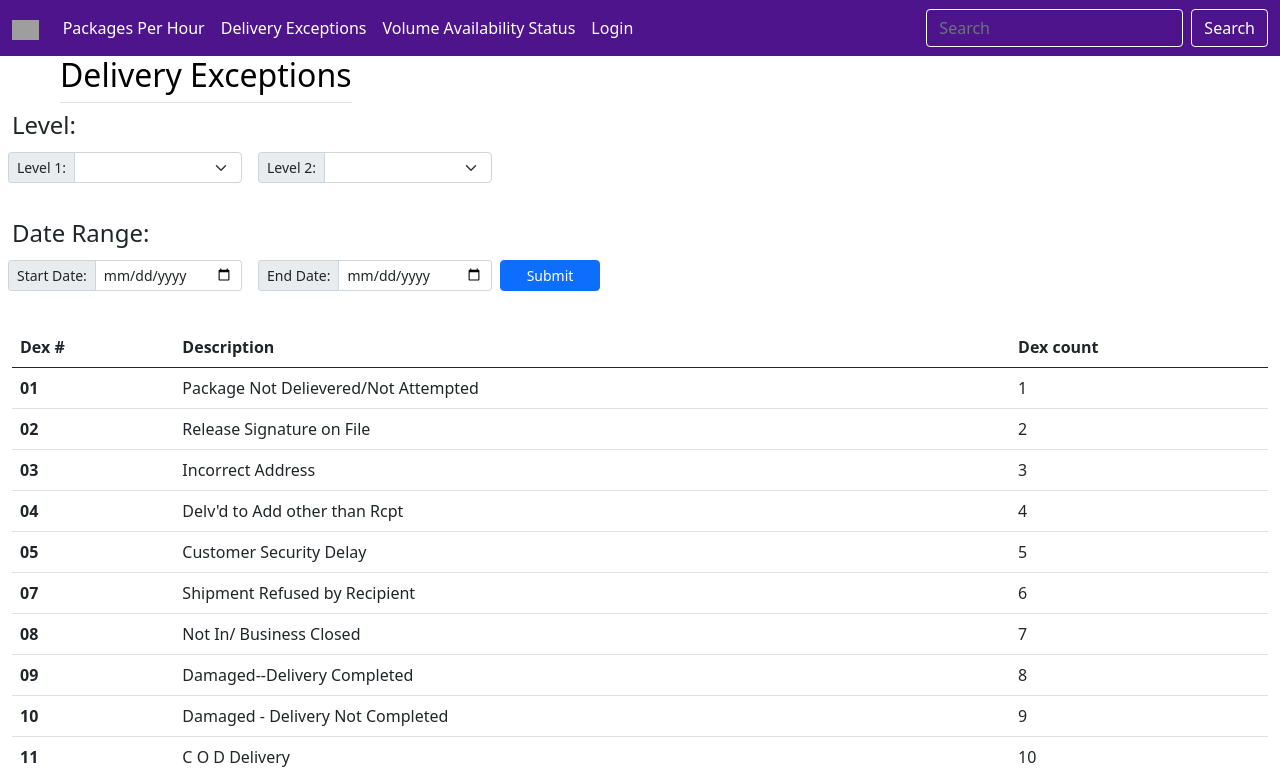
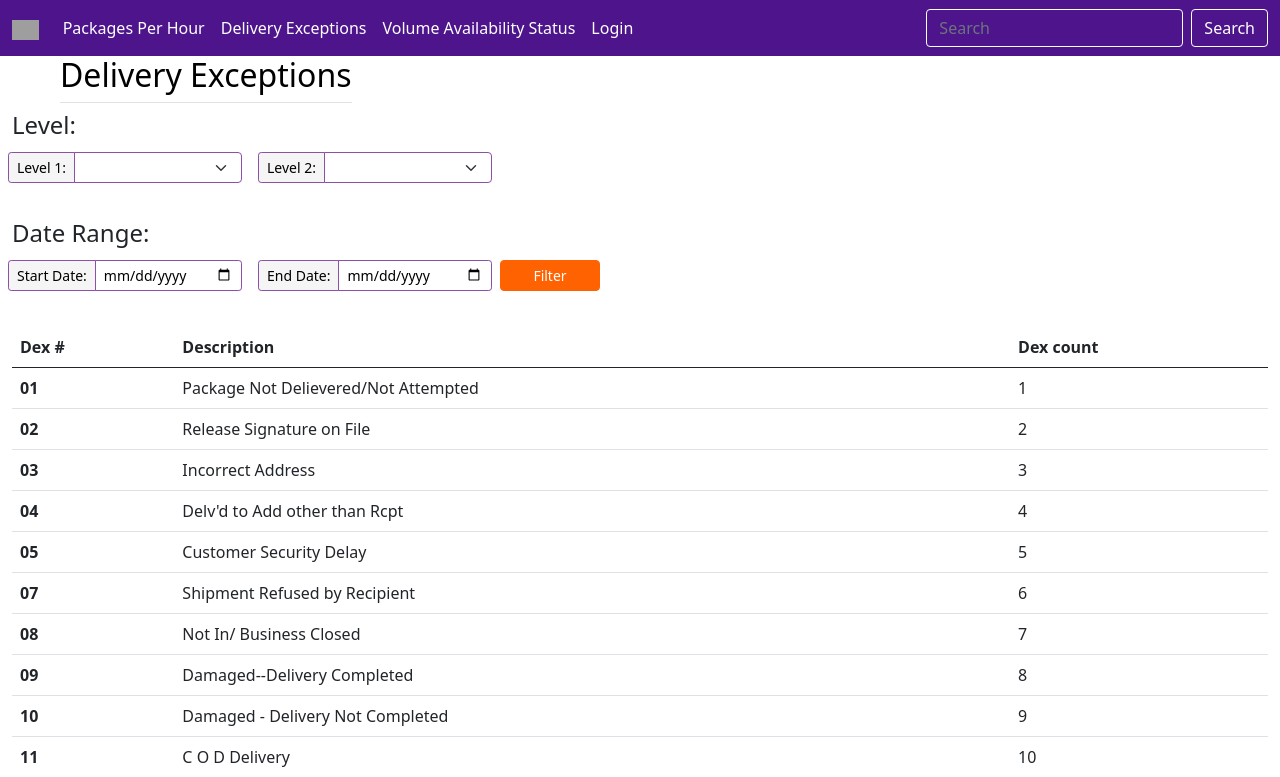
Before and after one commit to jra457/CHI, a Django app: page /dex/ in a window 1280 px wide. Shown: the top 777 px of the page. Run offline with Django 4.2, Linux system fonts and the light colour scheme; some libraries are stand-ins or nearby versions; grey boxes are pictures that could not be loaded.

Commit message:
Update dex.html
Updated styling to better match FedEx's theme

```diff
--- a/operations/opMetrics/templates/opMetrics/dex.html
+++ b/operations/opMetrics/templates/opMetrics/dex.html
@@ -1,3 +1,4 @@
+<!-- Delivery Exceptions Content -->
 {% extends 'opMetrics/base.html' %}
 
 {% block content %}
@@ -7,9 +8,72 @@
 <!-- Static CSS Files -->
 
 
-<!-- DEX Content -->
+
+<!-- Delivery Exceptions Style -->
+<style>
+  .filterLabel {
+    color: #000000;
+    background-color: #f5f5f5;
+    border: solid 1px #8B50A8;
+  }
+  .filterInput {
+    color: #000000;
+    background-color: #ffffff;
+    border: solid 1px #8B50A8;
+  }
+  .filterInput:focus {
+    color: #000000;
+    background-color: #ffffff;
+    border: solid 1px #e95420;
+    box-shadow: 0 0 0 0.10rem #e9562018;
+  }
+  .submitBtn {
+    color: #ffffff;
+    background-color: #ff6200;
+    border-color: #ff6200;
+    border-radius: 0px;
+    font-weight: 500;
+  }
+  .submitBtn:hover {
+    color: #ffffff;
+    background-color: #ff6200;
+    border-color: #ff6200;
+    border-radius: 0px;
+    font-weight: 500;
+    transform: scale(1.02,1.06);
+  }
+  .submitBtn:active {
+    background-color: #ff6200;
+    border-color: #ff6200;
+    transform: scale(1.02,1.06);
+  }
+  .submitBtn:focus {
+    background-color: #ff6200;
+    border-color: #ff6200;
+    box-shadow: 0 0 0 0rem rgba(255, 255, 255, 0);
+  }
+</style>
+<!-- Delivery Exceptions Style -->
+
+
+
+<!-- SVG Files -->
+<svg xmlns="http://www.w3.org/2000/svg" style="display: none;">
+  <symbol id="arrow-left-short" viewBox="0 0 16 16">
+    <path fill-rule="evenodd" d="M12 8a.5.5 0 0 1-.5.5H5.707l2.147 2.146a.5.5 0 0 1-.708.708l-3-3a.5.5 0 0 1 0-.708l3-3a.5.5 0 1 1 .708.708L5.707 7.5H11.5a.5.5 0 0 1 .5.5z"/>
+  </symbol>
+
+  <symbol id="arrow-right-short" viewBox="0 0 16 16">
+    <path fill-rule="evenodd" d="M4 8a.5.5 0 0 1 .5-.5h5.793L8.146 5.354a.5.5 0 1 1 .708-.708l3 3a.5.5 0 0 1 0 .708l-3 3a.5.5 0 0 1-.708-.708L10.293 8.5H4.5A.5.5 0 0 1 4 8z"/>
+  </symbol>
+</svg>
+<!-- SVG Files -->
+
+
+
+<!-- Delivery Exceptions Content -->
 <!-- Title -->
-<div class="container-fluid pb-5" name="packagesperhour">
+<div class="container-fluid pb-5" name="dex">
   <div class="d-flex px-5">
     <h2 class="pb-2 border-bottom" style="color:#000000;">Delivery Exceptions</h2>
 </div>
@@ -18,7 +82,7 @@
 
 
 <!-- Form Filter -->
-<form role="filter" action="/packagesPerHour/{{ level1 }}/{{ level2 }}/{{ sDatePPH }}/{{ eDatePPH }}/" method="post">
+<form role="filter" action="/dex/{{ level1 }}/{{ level2 }}/{{ sDateDEX }}/{{ eDateDEX }}/" method="post">
   {% csrf_token %}
 
   <!-- Level Selection -->
@@ -27,8 +91,8 @@
     <!-- Select Level 1 -->
     <label class="visually-hidden" for="autoSizingInputGroup">level1</label>
     <div class="input-group btn-sm mb-3" style="width: 250px;">
-      <div class="input-group-text btn-sm mb-auto">Level 1:</div>
-      <select class="selectPicker form-select form-select-sm mb-auto" name="level1">
+      <div class="filterLabel input-group-text btn-sm mb-auto">Level 1:</div>
+      <select class="filterInput selectPicker form-select form-select-sm mb-auto" name="level1">
         <option value="{{ level1 }}" selected>{{ level1 }}</option>
         <option value="company">Company</option>
         <option value="division">Division</option>
@@ -42,8 +106,8 @@
     <!-- Select Level 2 -->
     <label class="visually-hidden" for="autoSizingInputGroup">filter2</label>
     <div class="input-group btn-sm mb-3" style="width: 250px;">
-      <div class="input-group-text btn-sm mb-auto">Level 2:</div>
-      <select class="form-select form-select-sm mb-auto">
+      <div class="filterLabel input-group-text btn-sm mb-auto">Level 2:</div>
+      <select class="filterInput form-select form-select-sm mb-auto">
         <option selected>{{ level2 }}</option>
         <option value="all">All</option>
         {% for option in level2List %}
@@ -62,21 +126,21 @@
     <!-- Select Start Date -->
     <label class="visually-hidden" for="autoSizingInputGroup">startDate</label>
     <div class="input-group btn-sm mb-3" style="width: 250px;">
-      <div class="input-group-text btn-sm mb-auto">Start Date:</div>
-      <input class="form-control btn-sm" name="sDatePPH" type="date" value="{{ sDatePPH }}" placeholder="{{ sDatePPH }}">
+      <div class="filterLabel input-group-text btn-sm mb-auto">Start Date:</div>
+      <input class="filterInput form-control btn-sm" name="sDateDEX" type="date" value="{{ sDateDEX }}" placeholder="{{ sDateDEX }}">
     </div>
     <!-- Select Start Date -->
 
     <!-- Select End Date -->
     <label class="visually-hidden" for="autoSizingInputGroup">startDate</label>
     <div class="input-group btn-sm mb-3" style="width: 250px;">
-      <div class="input-group-text btn-sm mb-auto">End Date:</div>
-      <input class="form-control btn-sm" name="eDatePPH" type="date" value="{{ eDatePPH }}" placeholder="{{ eDatePPH }}">
+      <div class="filterLabel input-group-text btn-sm mb-auto">End Date:</div>
+      <input class="filterInput form-control btn-sm" name="eDateDEX" type="date" value="{{ eDateDEX }}" placeholder="{{ eDateDEX }}">
     </div>
     <!-- Select End Date -->
 
     <!-- Submit -->
-    <button class="btn btn-primary rounded btn-sm mt-1 mb-auto" style="width: 100px;" type="submit">Submit</button>
+    <button class="submitBtn btn rounded btn-sm mt-1 mb-auto" style="width: 100px;" type="submit">Filter</button>
     <!-- Submit -->
 
   </div>
@@ -88,7 +152,7 @@
 
 
 <!-- Table -->
-  <table class="table">
+<table class="table table-hover">
 
     <!-- Column Titles -->
     <thead>
@@ -159,5 +223,5 @@
   <!-- Table -->
 
 </div>
-<!-- Packages Per Hour Content -->
+<!-- DEX Content -->
 {% endblock %}
```
